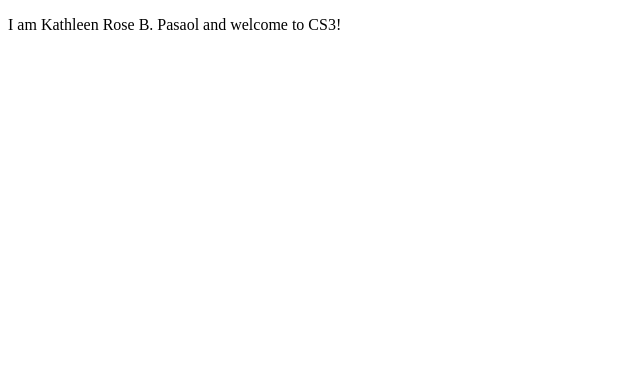
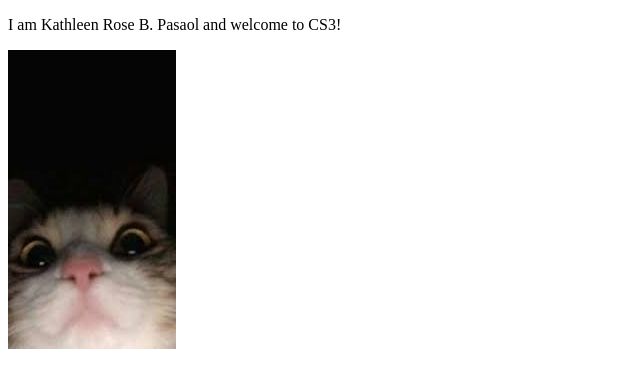
Before and after one commit to keiciraptor/Pasaol_Sandbox, a plain HTML site: page index.html in a window 1280 px wide. Shown: the whole page, without its empty margins (0-640 px from the left). Drawn offline with Linux system fonts and the light colour scheme.

Commit message:
updated index html with cute cat image

```diff
--- a/index.html
+++ b/index.html
@@ -4,5 +4,6 @@
         <p>
             I am Kathleen Rose B. Pasaol and welcome to CS3!
         </p>
+        <img src="cutecat.png" >
     </body>
 </html>
```
